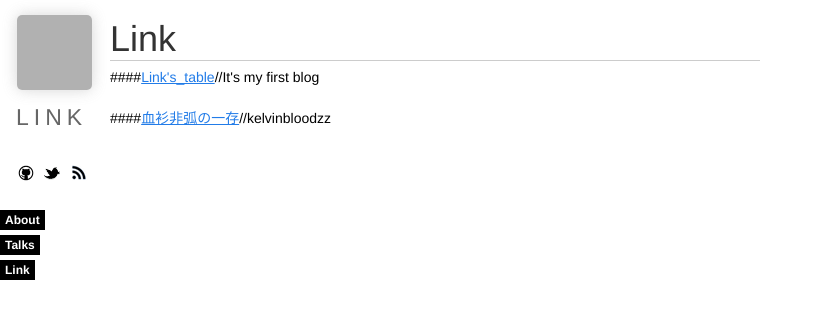
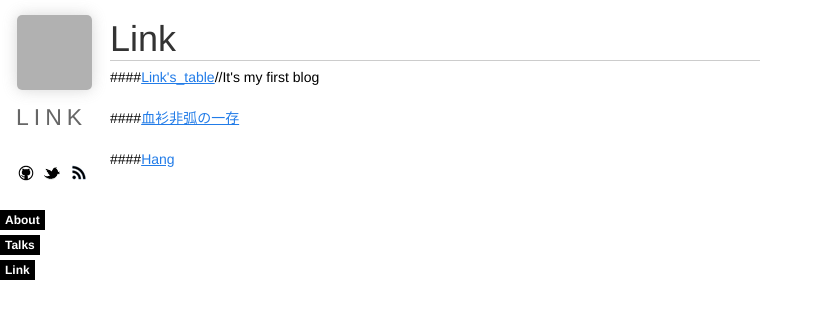
Before and after one commit to aioplkj/aioplkj.github.com, a Jekyll site: the page built from link.html, in a window 1280 px wide. Shown: the top 319 px of the page, without its empty margins (0-823 px from the left). Built offline with Jekyll 4.4.1, drawn with Linux system fonts in a browser that asks for light colours; nearby versions of some CDN libraries; Markdown is read by kramdown in place of the engine named in the settings; comment, search, counter and statistics services are not loaded; grey boxes are pictures that could not be loaded.

Commit message:
add new link

```diff
--- a/link.html
+++ b/link.html
@@ -10,7 +10,11 @@ title: "Link"
 
 	<p>####<a href="http://lixinyu.blogbus.com">Link's_table</a>//It's my first blog</p>
 
-	<p>####<a href="http://www.kelu.us">血衫非弧の一存</a>//kelvinbloodzz</p>
+	<p>####<a href="http://www.kelu.us">血衫非弧の一存</a></p>
+
+	<p>####<a href="teidihen.com">Hang</a></p>
+
+
 
 
   </div>
```
